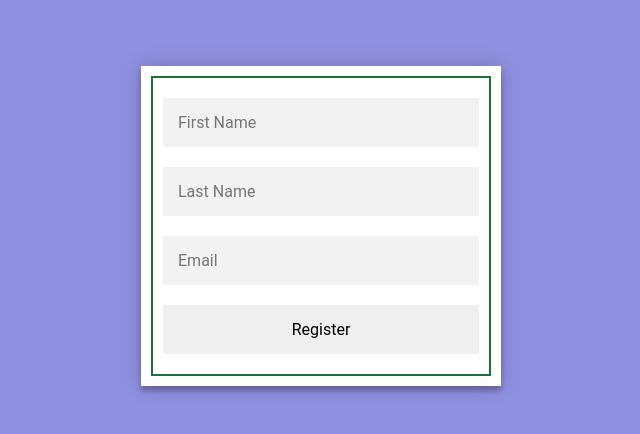
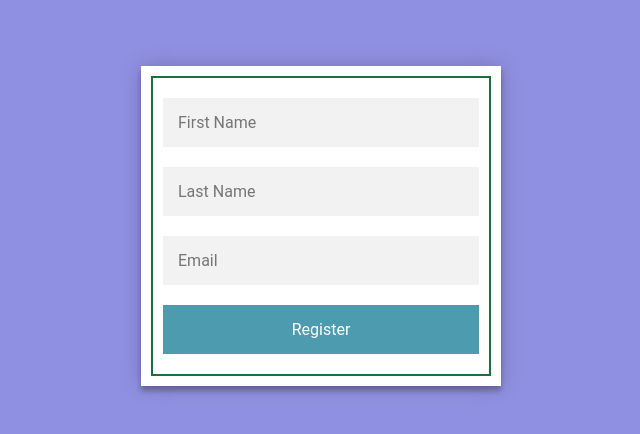
Before and after one commit to ciwwan1980/basic-form-hooks, a React (Create React App) app: page / in a window 1280 px wide. Shown: the part 174-608 px from the top of the page, without its empty margins (319-959 px from the left). Built offline with nearby package versions, Linux system fonts and the light colour scheme.

Commit message:
styling-register-button

```diff
--- a/src/index.css
+++ b/src/index.css
@@ -41,3 +41,14 @@ body {
 input {
   background: #f2f2f2;
 }
+
+
+button {
+  background: #4c9baf;
+  color: white;
+  cursor: pointer;
+}
+
+button:disabled {
+  cursor: default;
+}
```
